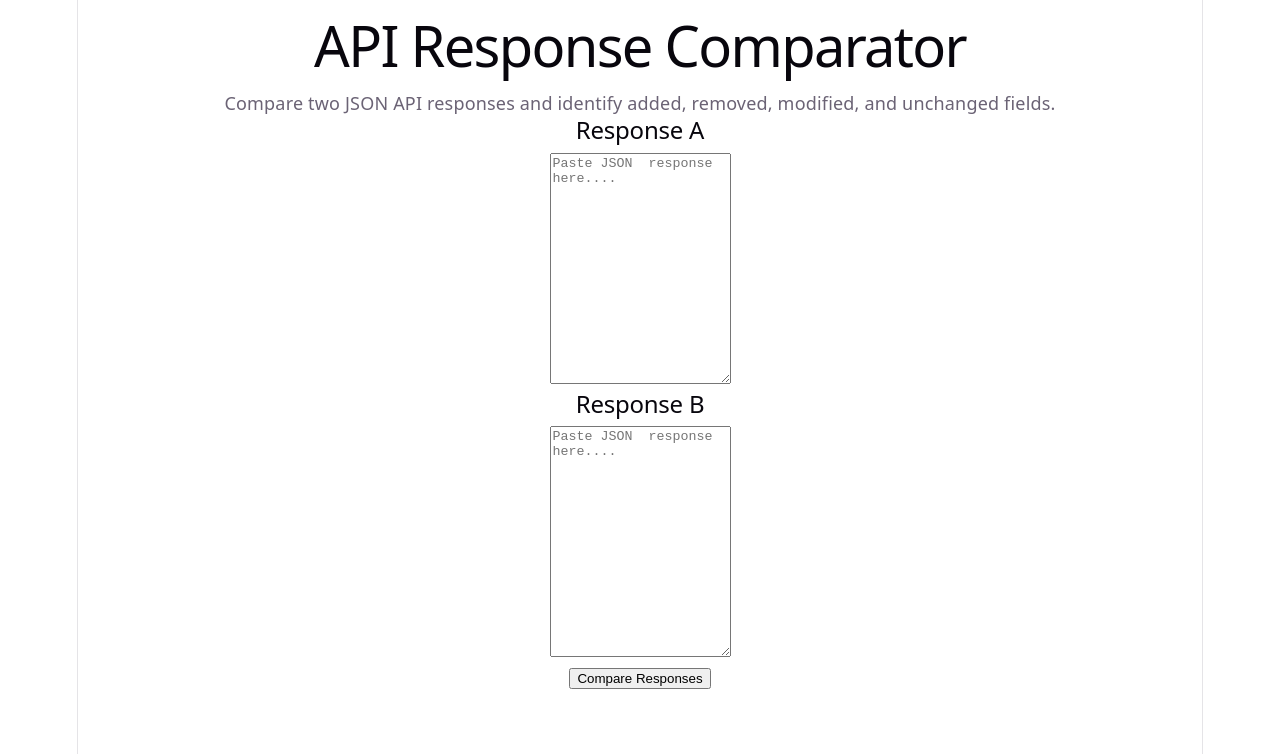
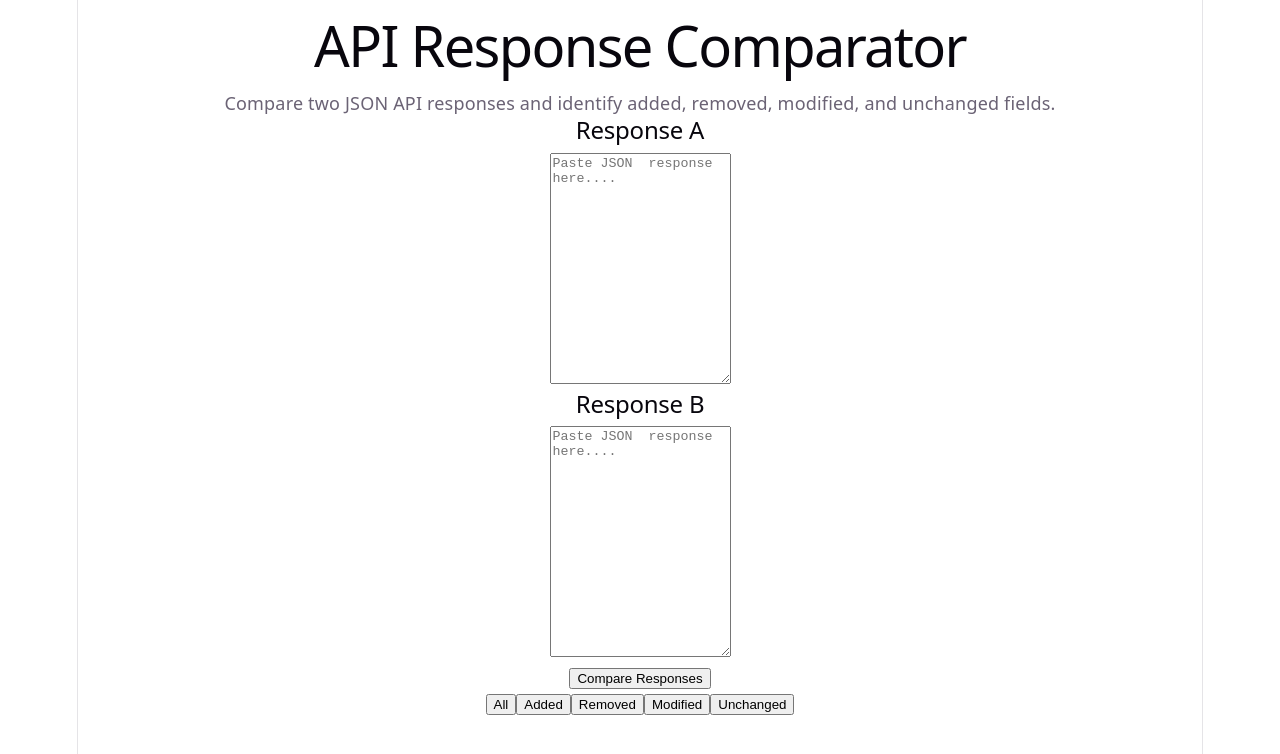
Before and after one commit to arpan23-27/api-response-comparator, a React (Vite) app: page / in a window 1280 px wide. Shown: the top 754 px of the page. Built offline with nearby package versions, Linux system fonts and the light colour scheme.

Commit message:
Add filtering for JSON changes

```diff
--- a/src/App.jsx
+++ b/src/App.jsx
@@ -4,9 +4,10 @@ import compareJson from './utils/compareJson';
 
 
 function App() {
-const [responseA,  setresponseA] = useState('');
-const [responseB, setresponseB] = useState('');
-
+const [responseA,  setResponseA] = useState('');
+const [responseB, setResponseB] = useState('');
+const [changes, setChanges] = useState([]);
+const [filter, setFilter] = useState('all');
 
 
 const handleCompare = () => {
@@ -14,9 +15,11 @@ const handleCompare = () => {
     const firstJson = JSON.parse(responseA);
     const secondJson = JSON.parse(responseB);
 
-    const changes = compareJson(firstJson, secondJson);
+   const comparisonResult = compareJson(firstJson, secondJson);
 
-    console.log(changes);
+setChanges(comparisonResult);
+
+
   } catch (error) {
     console.error('Invalid JSON:', error.message);
   }
@@ -24,6 +27,10 @@ const handleCompare = () => {
 
 
 
+const filteredChanges =
+  filter === 'all'
+    ? changes
+    : changes.filter((change) => change.type === filter);
 
   return (
    <main>
@@ -37,13 +44,13 @@ const handleCompare = () => {
     <JsonInput
     label="Response A"
     value={responseA}
-    onChange={setresponseA}
+    onChange={setResponseA}
     />
 
     <JsonInput
     label="Response B"
     value={responseB}
-    onChange={setresponseB}
+    onChange={setResponseB}
     />
 
 
@@ -52,6 +59,39 @@ const handleCompare = () => {
 </button>
 
 
+
+
+<div>
+  <button onClick={() => setFilter('all')}>
+    All
+  </button>
+
+  <button onClick={() => setFilter('added')}>
+    Added
+  </button>
+
+  <button onClick={() => setFilter('removed')}>
+    Removed
+  </button>
+
+  <button onClick={() => setFilter('modified')}>
+    Modified
+  </button>
+
+  <button onClick={() => setFilter('unchanged')}>
+    Unchanged
+  </button>
+</div>
+
+
+
+{filteredChanges.map((change) => (
+  <div key={change.path}>
+    <strong>{change.path}</strong>: {change.type}
+  </div>
+))}
+
+
    </main>
   )
 }
```
